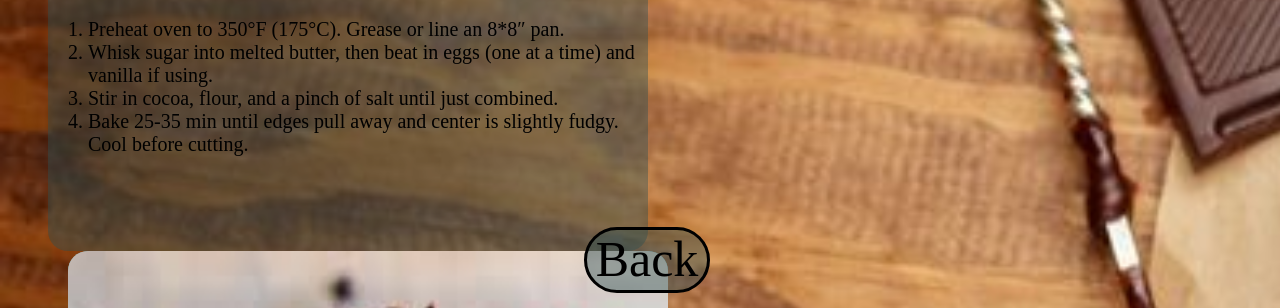
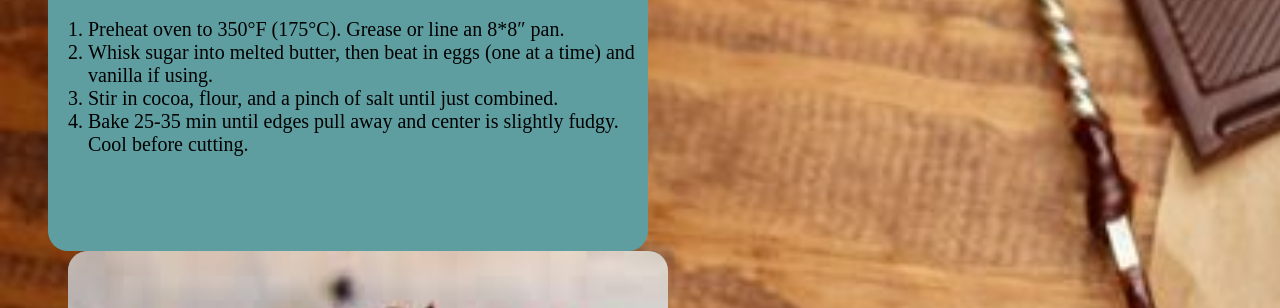
Before and after one commit to BismaBaloch4/4.Pages.Website, a plain HTML site: page brownies/index.html in a window 1280 px wide. Shown: the part 492-800 px from the top of the page. Drawn offline with Linux system fonts and the light colour scheme.

Commit message:
delete button

```diff
--- a/brownies/index.html
+++ b/brownies/index.html
@@ -28,8 +28,5 @@
     <div class="box13">
         <img src="../images/12.jpeg" width="100%" height="100%"style="border-radius:20px;">
     </div>
-    <div class="button">
-<a href="/index.html">Back</a>
-</div>
 </body>
 </html>
--- a/brownies/style.css
+++ b/brownies/style.css
@@ -24,7 +24,7 @@ li {
 .box12 {
     width: 600px;
     height: 600px;
-    background-color: rgba(43, 80, 82, 0.418);
+    background-color: cadetblue;
     float: left;
     margin-left: 40px;
     border-radius: 20px;
@@ -37,20 +37,3 @@ li {
     margin-left: 60px;
     border-radius: 20px;
 }
-.button {
-    width: 120px;
-    height: 60px;
-    background-color: rgba(43, 80, 82, 0.418);
-    border: 3px solid black;
-    border-radius: 40px;
-    margin-top: 45%;
-    position: absolute;
-    text-align: center;
-    margin-left: 45%;
-}
-a {
-    color: black;
-    font-size: 50px;
-    text-decoration: none;
-    position: relative;
-}
--- a/chowmein/style.css
+++ b/chowmein/style.css
@@ -23,20 +23,3 @@ h2 {
 li {
     font-size: 20px;
 }
-.button {
-    width: 120px;
-    height: 60px;
-    background-color: rgba(209, 9, 152, 0.493);
-    border: 3px solid black;
-    border-radius: 40px;
-    margin-top: 50px;
-    position: absolute;
-    text-align: center;
-    margin-left: 45%;
-}
-a {
-    color: black;
-    font-size: 50px;
-    text-decoration: none;
-    position: relative;
-}
--- a/kheer/style.css
+++ b/kheer/style.css
@@ -39,20 +39,3 @@ li {
     margin-left:4px;
     margin-bottom: 10px;
 }
-.button {
-    width: 120px;
-    height: 50px;
-    background-color: rgba(234, 212, 134, 0.7);
-    border: 3px solid black;
-    border-radius: 10px;
-    margin-top: 360px;
-    position: absolute;
-    text-align: center;
-    margin-left: 45%;
-}
-a {
-    color: black;
-    font-size: 50px;
-    text-decoration: none;
-    position: relative;
-}
--- a/manchurian rice/style.css
+++ b/manchurian rice/style.css
@@ -36,20 +36,3 @@ li {
     border-radius: 30px;
     float: left;
 }
-.button {
-    width: 120px;
-    height: 60px;
-    background-color: rgba(85, 82, 69, 0.7);
-    border: 3px solid black;
-    border-radius: 30px;
-    margin-top: 67%;
-    position: absolute;
-    text-align: center;
-    margin-left: 45%;
-}
-a {
-    color: black;
-    font-size: 50px;
-    text-decoration: none;
-    position: relative;
-}
```
Also changed, not shown: chowmein/index.html (+0 -3 lines), kheer/index.html (+0 -3 lines), manchurian rice/index.html (+0 -4 lines).
